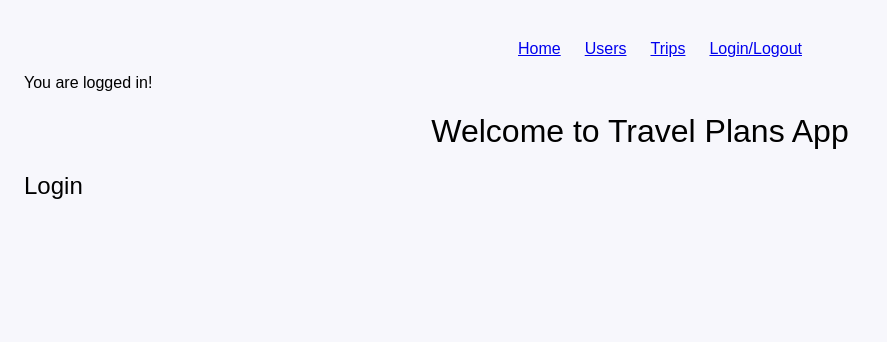
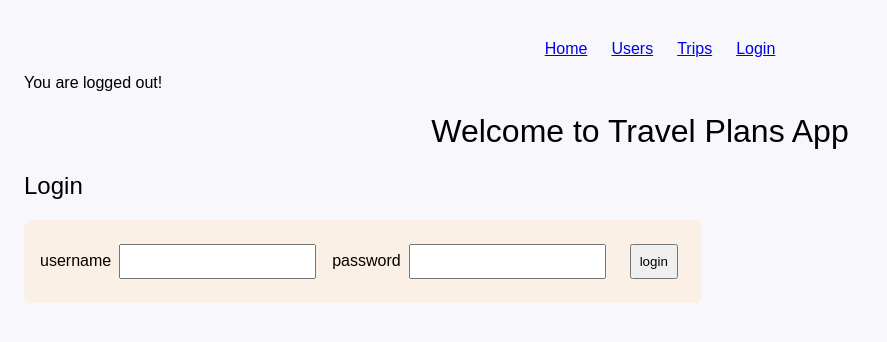
Before and after one commit to sracela/travel-plans, a React (Create React App) app: page /login in a window 1280 px wide. Shown: the top 342 px of the page, without its empty margins (0-887 px from the left). Built offline with nearby package versions, Linux system fonts and the light colour scheme; data requests are answered from the project's data file.

Commit message:
Add Login form and initial code to loginService

```diff
--- a/db.json
+++ b/db.json
@@ -9,12 +9,12 @@
       "createdBy": 1
     },
     {
-      "id": 2,
       "destination": "Tenerife",
-      "startDate": "2019-05-28T18:39:34.091Z",
-      "endDate": "2019-05-30T17:30:31.098Z",
-      "comment": "Cool trip!",
-      "createdBy": 1
+      "startDate": "2021-08-08T21:48:27.949Z",
+      "endDate": "2021-08-08T21:48:27.949Z",
+      "comment": "mola el teide",
+      "createdBy": 1,
+      "id": 2
     },
     {
       "id": 3,
--- a/src/App.js
+++ b/src/App.js
@@ -1,17 +1,53 @@
 import React, { useState, useEffect } from "react";
 import tripService from "./services/trips";
-import { Switch, Route, Redirect } from "react-router-dom";
+import loginService from "./services/login";
+import { Switch, Route, Redirect, useHistory } from "react-router-dom";
 import { Login, Home, Users, Trips, Nav } from "./components";
 
+/**
+ *
+ * TODO: Change to async/await
+ * TODO: Same with Users as with Trips
+ * TODO: Material UI
+ * TODO: Notification Component
+ * TODO: Start date - End Date
+ * TODO: Home (plan para un mes)
+ * TODO: Tests
+ * TODO: Add Redux
+ * TODO: Login Authentication + Permisions
+ * TODO: Tests
+ * ?: Home, actual month and option to next month
+ */
+
 const App = () => {
-  const [isLoggedIn, setIsLoggedIn] = useState(true);
+  const [isLoggedIn, setIsLoggedIn] = useState(false);
   const [trips, setTrips] = useState([]);
+  const [user, setUser] = useState(null);
+  let history = useHistory();
 
   useEffect(() => {
     tripService.getAll().then((initialTrips) => {
       setTrips(initialTrips);
     });
   }, []);
+
+  const onLogin = async (config) => {
+    try {
+      await loginService.login(config);
+      // const user = await loginService.login(config);
+      // setUser(user);
+    } catch (exception) {
+      console.log("Wrong credentials");
+    }
+    setUser(config);
+    setIsLoggedIn(true)
+    history.push("/");
+  };
+
+  const onLogout = () => {
+    setUser(null);
+    setIsLoggedIn(false)
+  }
 
   const addTrip = (tripObject) => {
     tripService
@@ -30,11 +66,9 @@ const App = () => {
   };
 
   const editTrip = (id, tripObject) => {
-    tripService
-      .update(id, tripObject)
-      .then(response => {
-        setTrips(trips.map(trip => trip.id !== id ? trip : response))
-      })
+    tripService.update(id, tripObject).then((response) => {
+      setTrips(trips.map((trip) => (trip.id !== id ? trip : response)));
+    });
 
     setTrips(
       trips.map((trip) => {
@@ -46,8 +80,8 @@ const App = () => {
 
   return (
     <div>
-      <Nav handleLogin={() => setIsLoggedIn(!isLoggedIn)} />
-      <p>{isLoggedIn ? "You are logged in!" : "You are logged out!"}</p>
+      <Nav isLoggedIn={isLoggedIn} onLogout={onLogout} />
+      <p>{isLoggedIn ? `Hello ${user.username}` : "You are logged out!"}</p>
       <h1>Welcome to Travel Plans App</h1>
       <Switch>
         <Route
@@ -70,7 +104,7 @@ const App = () => {
           }
         />
         <Route path="/login">
-          <Login />
+          <Login onLogin={onLogin}/>
         </Route>
         <Route path="/">
           <Home
--- a/src/components/Login/Login.js
+++ b/src/components/Login/Login.js
@@ -1,9 +1,33 @@
 import React from "react";
+import { useField } from "../../hooks";
 
-const Login = () => {
+const Login = ({ onLogin }) => {
+  const { reset: resetUsername, ...username } = useField("text", "");
+  const { reset: resetPassword, ...password } = useField("password", "");
+
+  const handleLogin = async (event) => {
+    event.preventDefault();
+    await onLogin({
+      username: username.value,
+      password: password.value,
+    });
+    resetUsername(resetPassword());
+  };
+
   return (
     <div>
       <h2>Login</h2>
+      <form onSubmit={handleLogin}>
+        <div>
+          username
+          <input {...username} />
+        </div>
+        <div>
+          password
+          <input {...password} />
+        </div>
+        <button type="submit">login</button>
+      </form>
     </div>
   );
 };
--- a/src/components/Nav/Nav.js
+++ b/src/components/Nav/Nav.js
@@ -1,28 +1,24 @@
 import React from "react";
 import { Link } from "react-router-dom";
 
-const Nav = ({ handleLogin }) => {
+const Nav = ({ isLoggedIn, onLogout }) => {
   return (
     <ul>
       <li>
-        <Link to="/">
-          Home
-        </Link>
+        <Link to="/">Home</Link>
       </li>
       <li>
-        <Link to="/users">
-          Users
-        </Link>
+        <Link to="/users">Users</Link>
       </li>
       <li>
-        <Link to="/trips">
-          Trips
-        </Link>
+        <Link to="/trips">Trips</Link>
       </li>
       <li>
-        <Link to="/login" onClick={handleLogin}>
-          Login/Logout
-        </Link>
+        {isLoggedIn ? (
+          <Link to="/login" onClick={onLogout}>Logout</Link>
+        ) : (
+          <Link to="/login">Login</Link>
+        )}
       </li>
     </ul>
   );
--- /dev/null
+++ b/src/services/login.js
@@ -0,0 +1,9 @@
+import axios from "axios";
+const baseUrl = "/api/login";
+
+const login = async (credentials) => {
+  const response = await axios.post(baseUrl, credentials);
+  return response.data;
+};
+const loginService = { login };
+export default loginService;
--- a/src/services/trips.js
+++ b/src/services/trips.js
@@ -1,5 +1,12 @@
 import axios from 'axios'
 const baseUrl = 'http://localhost:3001/trips'
+
+let token = null
+
+const setToken = newToken => {
+  // eslint-disable-next-line
+  token = `bearer ${newToken}`
+}
 
 const getAll = () => {
   const request = axios.get(baseUrl)
@@ -21,6 +28,6 @@ const remove = (id) => {
   return request.then(response => response.data)
 }
 
-const tripService = { getAll, create, update, remove }
+const tripService = { getAll, create, update, remove, setToken }
 
 export default tripService;
```
